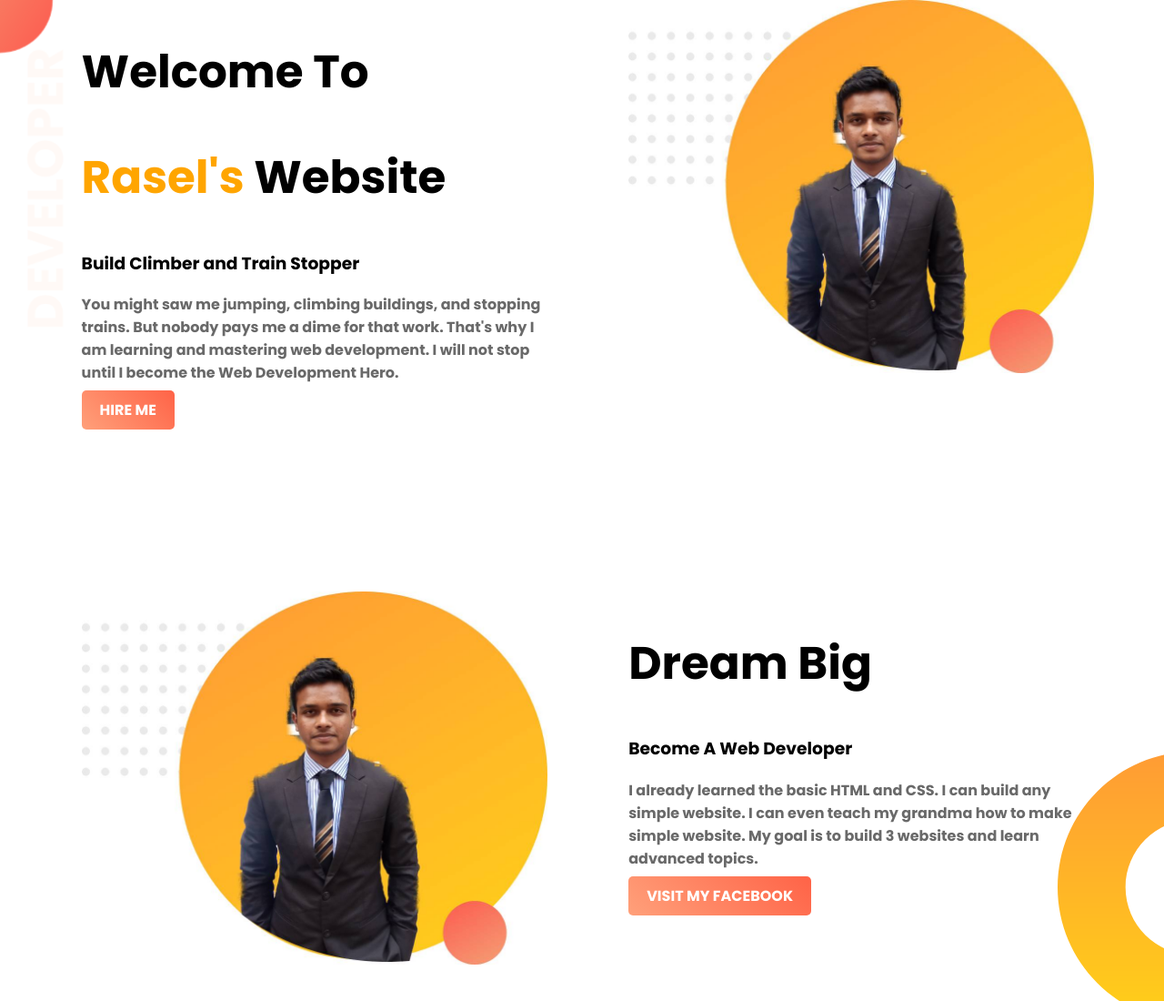
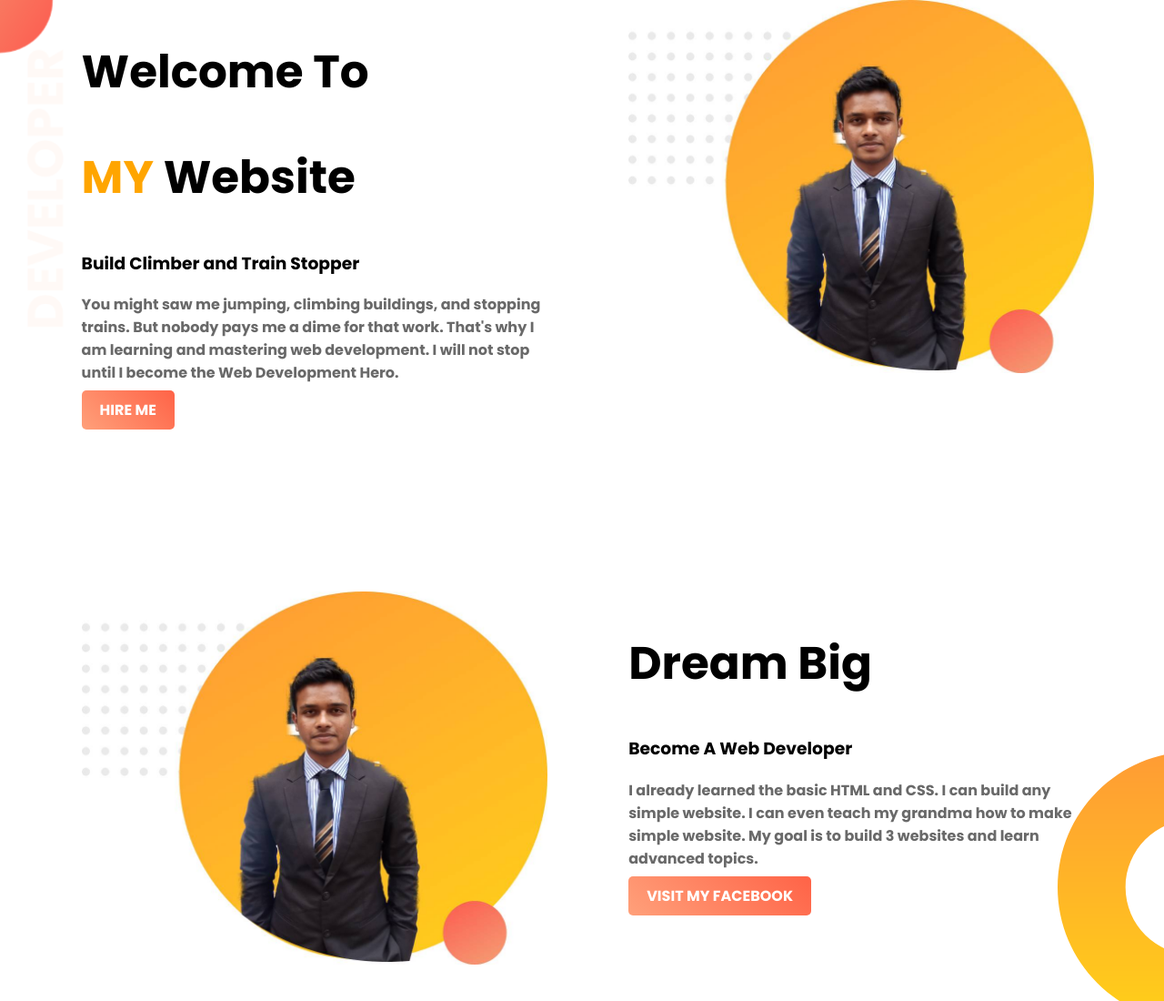
Before and after one commit to RaselBUET16/Personal-Portfolio, a plain HTML site: page index.html in a window 1280 px wide. Shown: the top 1100 px of the page at 91% size. Drawn offline with Linux system fonts and the light colour scheme.

Commit message:
changed Rasel to my

```diff
--- a/index.html
+++ b/index.html
@@ -13,7 +13,7 @@
     <section class="top-banner">
         <div class="half-width">
             <h1>Welcome To</h1>
-            <h1><span class="orange-highlight">Rasel's</span> Website</h1>
+            <h1><span class="orange-highlight">MY</span> Website</h1>
             <h3>Build Climber and Train Stopper</h3>
             <p>You might saw me jumping, climbing buildings, and stopping trains. But nobody pays me a dime for that work. That's why I am learning and mastering web development. I will not stop until I become the Web Development Hero.</p>
             <a class="link-button" target="_blank" href="https://www.facebook.com/mdkamrul.hassan.94214" >HIRE ME</a>
```
